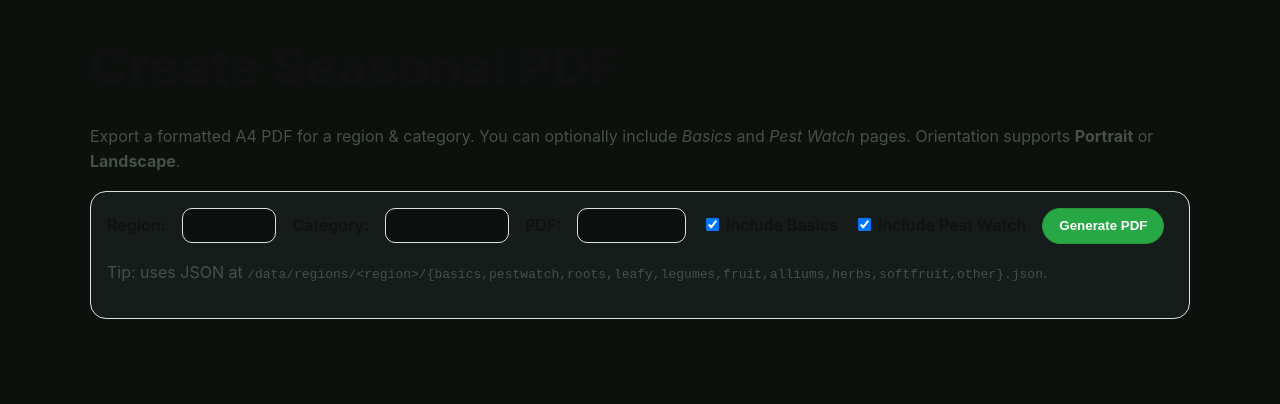
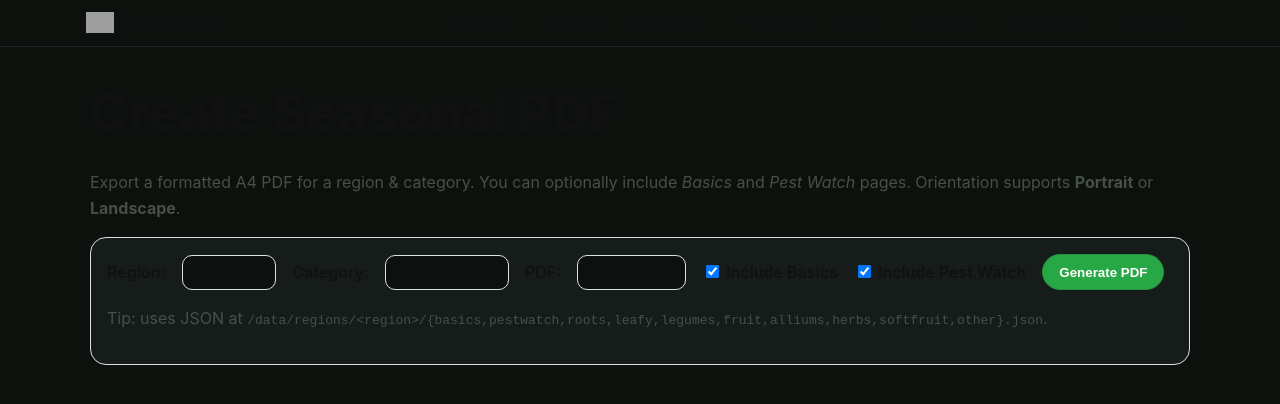
Before and after one commit to grantfitfuel/patchandpot, a Jekyll site: the page built from sites/pdf.html, in a window 1280 px wide. Shown: the top 404 px of the page. Built offline with Jekyll 4.4.1, drawn with Linux system fonts in a browser that asks for light colours; grey boxes are pictures that could not be loaded.

Commit message:
Update pdf.html

```diff
--- a/sites/pdf.html
+++ b/sites/pdf.html
@@ -2,7 +2,12 @@
 layout: default
 title: Create Seasonal PDF • Patch & Pot
 description: Create a nicely formatted A4 PDF from the Seasonal calendar, using your chosen region and category.
+keywords: gardening calendar pdf, seasonal sowing guide, container gardening pdf, patch and pot, regional growing guide
 ---
+
+<!-- Universal header mount -->
+<div id="site-header"></div>
+<script src="/js/header-loader.js"></script>
 
 <!-- PAGE-SCOPED STYLES -->
 <style>
@@ -15,12 +20,13 @@ description: Create a nicely formatted A4 PDF from the Seasonal calendar, using
   .btn.primary{background:#28a745;border-color:#24963e;color:#fff}
   .btn.primary:hover{background:#23923d}
   .muted{color:var(--muted,#a6b6af)}
+  #pp-status{margin-top:.5rem;font-size:.95rem;color:var(--muted,#a6b6af)}
 </style>
 
 <!-- OPTIONAL PDF-ONLY CSS (kept external like site.css) -->
 <link rel="stylesheet" href="/assets/pdf/pdf.css?v=51">
 
-<main class="wrap" id="maincontent">
+<main class="wrap" id="maincontent" role="main">
   <h1>Create Seasonal PDF</h1>
   <p class="muted">Export a formatted A4 PDF for a region &amp; category. You can optionally include <em>Basics</em> and <em>Pest Watch</em> pages. Orientation supports <strong>Portrait</strong> or <strong>Landscape</strong>.</p>
 
@@ -59,6 +65,8 @@ description: Create a nicely formatted A4 PDF from the Seasonal calendar, using
       <button id="pp-generate" class="btn primary" type="button">Generate PDF</button>
     </div>
     <p class="muted">Tip: uses JSON at <code>/data/regions/&lt;region&gt;/{basics,pestwatch,roots,leafy,legumes,fruit,alliums,herbs,softfruit,other}.json</code>.</p>
+    <div id="pp-status" aria-live="polite"></div>
+    <noscript><p class="muted">JavaScript is required to generate the PDF.</p></noscript>
   </section>
 </main>
 
@@ -69,24 +77,35 @@ description: Create a nicely formatted A4 PDF from the Seasonal calendar, using
 <!-- GENERATOR LOGIC -->
 <script src="/assets/pdf/pdf-generator.js?v=51"></script>
 <script>
-  // Wire the button after everything is loaded
   (function(){
     function ready(fn){ /in/.test(document.readyState) ? setTimeout(()=>ready(fn), 30) : fn(); }
     ready(function(){
       var btn = document.getElementById('pp-generate');
+      var status = document.getElementById('pp-status');
+
+      function setStatus(msg){ if(status) status.textContent = msg || ''; }
+
       if(btn && window.PP_PDF && typeof PP_PDF.generate === 'function'){
         btn.addEventListener('click', function(){
+          setStatus('Generating… this can take a few seconds.');
           PP_PDF.generate({
             region: document.getElementById('pp-region').value,
             category: document.getElementById('pp-category').value,
             orientation: document.getElementById('pp-orient').value,
             includeBasics: document.getElementById('pp-inc-basics').checked,
-            includePest: document.getElementById('pp-inc-pest').checked
+            includePest: document.getElementById('pp-inc-pest').checked,
+            onProgress: setStatus,
+            onDone: function(){ setStatus('PDF ready. Check your downloads.'); },
+            onError: function(err){ setStatus('Error: ' + (err && err.message ? err.message : 'Could not create PDF.')); }
           });
         });
       } else {
         console.error('PDF generator not initialised');
+        setStatus('PDF generator not initialised. Make sure /assets/pdf/pdf-generator.js is loading.');
       }
     });
   })();
 </script>
+
+<!-- Universal footer mount -->
+<div id="site-footer"></div>
```
